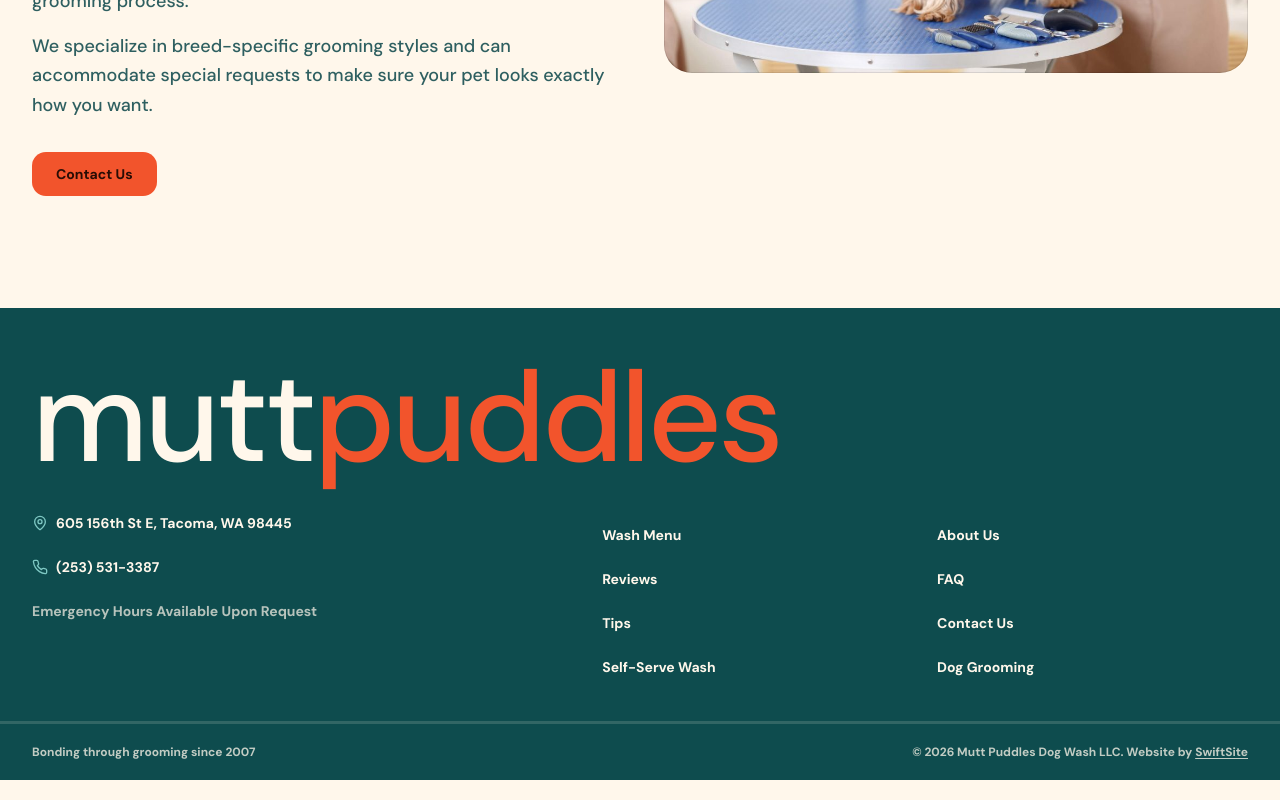
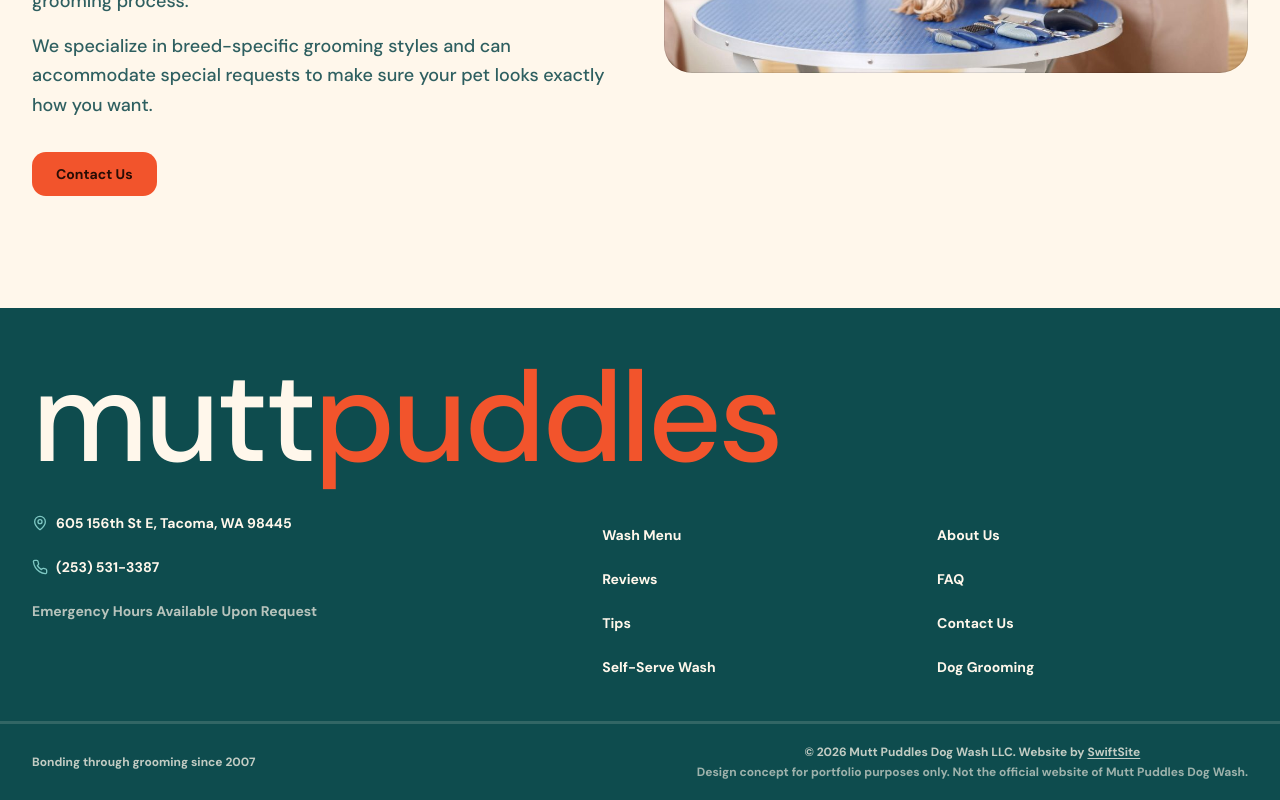
Before and after one commit to BlulumaHQ/mutt-puddles-dog-wash-b, a React (Vite) app: page /dog-grooming-tacoma-wa in a window 1280 px wide. Shown: the part 635-1435 px from the top of the page. Built offline with nearby package versions, Linux system fonts and the light colour scheme; the HTML template or start-up script is replaced by a standard one; a web font is replaced by a local one.

Commit message:
Footer: add portfolio concept disclaimer
Co-Authored-By: Claude Opus 5.5 <noreply@anthropic.com>
Claude-Session: https://claude.ai/code/session_01MHoLWqetkd5drdF28A63dg

```diff
--- a/src/components/Footer.tsx
+++ b/src/components/Footer.tsx
@@ -39,7 +39,7 @@ const Footer = () => (
         <p>
           © {new Date().getFullYear()} Mutt Puddles Dog Wash LLC. Website by{" "}
           <a href="https://swiftsite.ca" target="_blank" rel="noopener noreferrer" className="underline underline-offset-2 hover:text-aqua">SwiftSite</a>
-        </p>
+        {" "}<span className="block mt-1 opacity-80" data-concept-note>Design concept for portfolio purposes only. Not the official website of Mutt Puddles Dog Wash.</span></p>
       </div>
     </div>
   </footer>
```
